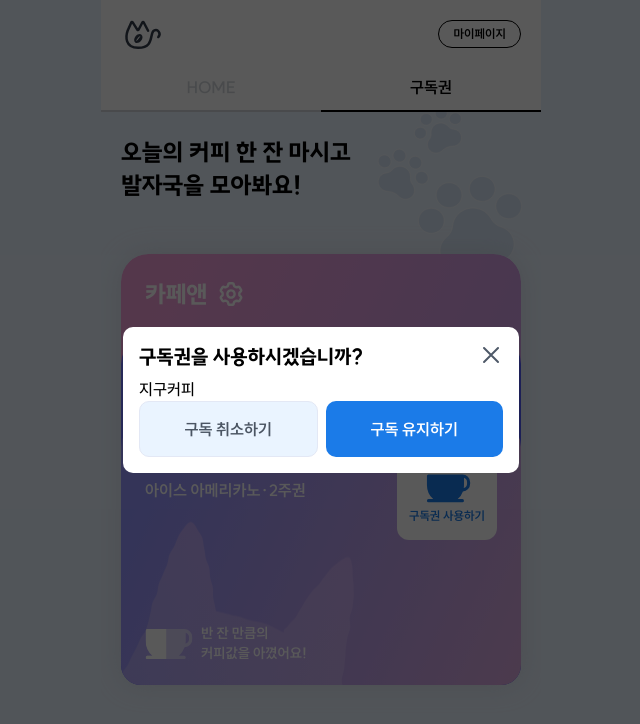
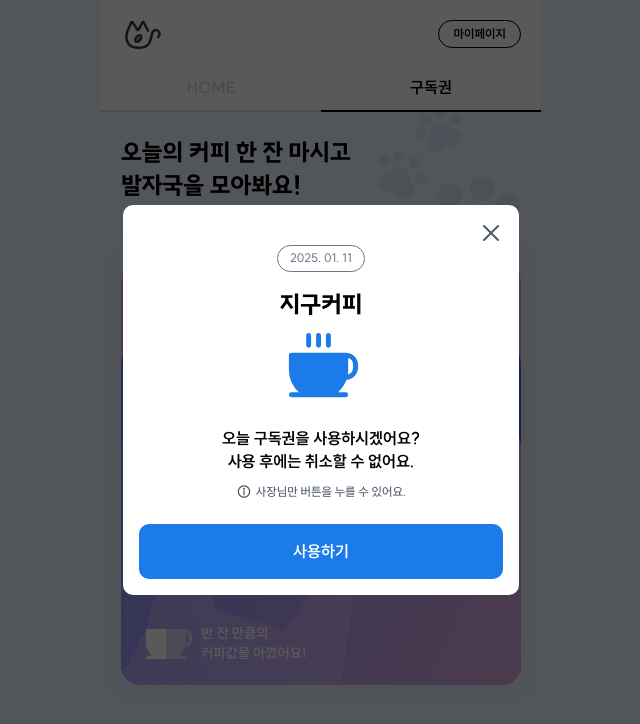
Before and after one commit to CupFeeDeal/cupfeedeal-FE, a Next.js app: page /subscription in a window 1280 px wide. Both pictures are taken after a click on the element "구독권 사용하기". Shown: the top 724 px of the page, without its empty margins (319-959 px from the left). Built offline with nearby package versions, Linux system fonts and the light colour scheme.

Commit message:
feat: 구독권 사용 모달 퍼블리싱 완료

```diff
--- a/src/app/subscription/_components/Card.tsx
+++ b/src/app/subscription/_components/Card.tsx
@@ -7,7 +7,7 @@ import { CardProps } from "src/types/subscription";
 import { CARD_STYLES } from "../_utils/CardStyles";
 import { getBottomSpacing } from "../_utils/CardHelpers";
 import { Stamp } from "@assets/icons";
-import UseModal from "./UseModal";
+import UseCardModal from "./UseCardModal";
 
 const Card = ({
   name,
@@ -57,7 +57,7 @@ const Card = ({
             <Cups count={savedCups} />
           </div>
 
-          <UseModal
+          <UseCardModal
             isOpen={isModalOpen}
             onClose={() => setIsModalOpen(false)}
             name={name}
--- /dev/null
+++ b/src/app/subscription/_components/UseCardModal.tsx
@@ -0,0 +1,50 @@
+"use client";
+
+import Modal from "@common/Modal";
+import { UseModalProps } from "src/types/modal";
+import useDate from "@hooks/useDate";
+import { Coffee, Notice } from "@assets/icons";
+
+const UseCardModal = ({ isOpen, onClose, name }: UseModalProps) => {
+  const date = useDate();
+
+  // 구독권 사용하기 로직
+  const handleConfirm = () => {
+    console.log("사용함");
+    onClose();
+  };
+
+  return (
+    <>
+      <Modal
+        isOpen={isOpen}
+        onClose={onClose}
+        showCloseButton
+        confirmText="사용하기"
+        onConfirm={handleConfirm}
+      >
+        {/* 모달 내용 */}
+        <div className="flex flex-col justify-center items-center py-6">
+          <p className="Caption_med text-Grey-600 border border-Grey-600 rounded-full px-3 py-1 mb-4">
+            {date}
+          </p>
+          <h3 className="Headline_3 mb-2">{name}</h3>
+          <Coffee className="w-20 mb-5" />
+          <h5 className="Body_1_bold text-center mb-3">
+            오늘 구독권을 사용하시겠어요?
+            <br />
+            사용 후에는 취소할 수 없어요.
+          </h5>
+          <div className="flex gap-1 items-center">
+            <Notice className="w-4" />
+            <p className="Caption_med text-Grey-700">
+              사장님만 버튼을 누를 수 있어요.
+            </p>
+          </div>
+        </div>
+      </Modal>
+    </>
+  );
+};
+
+export default UseCardModal;
--- a/src/app/subscription/_components/UseModal.tsx
+++ /dev/null
@@ -1,31 +0,0 @@
-"use client";
-
-import Modal from "@common/Modal";
-import { UseModalProps } from "src/types/modal";
-
-const UseModal = ({ isOpen, onClose, name }: UseModalProps) => {
-  const handleConfirm = () => {
-    console.log("확인");
-    onClose();
-  };
-
-  return (
-    <>
-      <Modal
-        isOpen={isOpen}
-        onClose={onClose}
-        showCloseButton
-        cancelText="구독 취소하기"
-        confirmText="구독 유지하기"
-        onConfirm={handleConfirm}
-      >
-        <div>
-          <h2 className="Headline_5 mb-2">구독권을 사용하시겠습니까?</h2>
-          <p className="Body_1_med">{name}</p>
-        </div>
-      </Modal>
-    </>
-  );
-};
-
-export default UseModal;
--- /dev/null
+++ b/src/assets/icons/Notice.tsx
@@ -0,0 +1,16 @@
+import * as React from "react";
+import type { SVGProps } from "react";
+const SvgNotice = (props: SVGProps<SVGSVGElement>) => (
+  <svg
+    xmlns="http://www.w3.org/2000/svg"
+    fill="none"
+    viewBox="0 0 17 16"
+    {...props}
+  >
+    <path
+      fill="#4E5968"
+      d="M8.5 14.667q-1.8 0-3.333-.9a6.7 6.7 0 0 1-2.434-2.434A6.47 6.47 0 0 1 1.833 8q0-1.8.9-3.333a6.56 6.56 0 0 1 2.434-2.434 6.47 6.47 0 0 1 3.333-.9q1.8 0 3.333.9a6.4 6.4 0 0 1 2.434 2.434q.9 1.533.9 3.333t-.9 3.333a6.56 6.56 0 0 1-2.434 2.434q-1.533.9-3.333.9m0-1.334q1.483 0 2.7-.7a5.1 5.1 0 0 0 1.933-1.916q.7-1.234.7-2.717t-.7-2.7A5.05 5.05 0 0 0 11.2 3.367q-1.216-.7-2.7-.7-1.483 0-2.717.7A5.1 5.1 0 0 0 3.867 5.3q-.7 1.217-.7 2.7t.7 2.717a5.1 5.1 0 0 0 1.916 1.916q1.234.7 2.717.7m-.667-6q0-.416.334-.566a.71.71 0 0 1 .666 0q.334.15.334.566v4q0 .417-.334.584-.333.15-.666 0-.334-.167-.334-.584zM9.5 5q0 .417-.3.717A.95.95 0 0 1 8.5 6q-.417 0-.717-.283A1 1 0 0 1 7.5 5q0-.417.283-.7.3-.3.717-.3t.7.3q.3.283.3.7"
+    />
+  </svg>
+);
+export default SvgNotice;
--- a/src/assets/icons/index.ts
+++ b/src/assets/icons/index.ts
@@ -32,6 +32,7 @@ export { default as Map } from "./Map";
 export { default as MyBannerBg } from "./MyBannerBg";
 export { default as MyTabCupcatBg } from "./MyTabCupcatBg";
 export { default as MyTabHistoryBg } from "./MyTabHistoryBg";
+export { default as Notice } from "./Notice";
 export { default as PinMarker } from "./PinMarker";
 export { default as Price } from "./Price";
 export { default as Search } from "./Search";
--- /dev/null
+++ b/src/hooks/useDate.ts
@@ -0,0 +1,16 @@
+import { useMemo } from "react";
+
+const useDate = () => {
+  const formattedDate = useMemo(() => {
+    const today = new Date();
+    const year = today.getFullYear();
+    const month = String(today.getMonth() + 1).padStart(2, "0");
+    const date = String(today.getDate()).padStart(2, "0");
+
+    return `${year}. ${month}. ${date}`;
+  }, []);
+
+  return formattedDate;
+};
+
+export default useDate;
```
Also changed, not shown: public/svg/Notice.svg (added).
